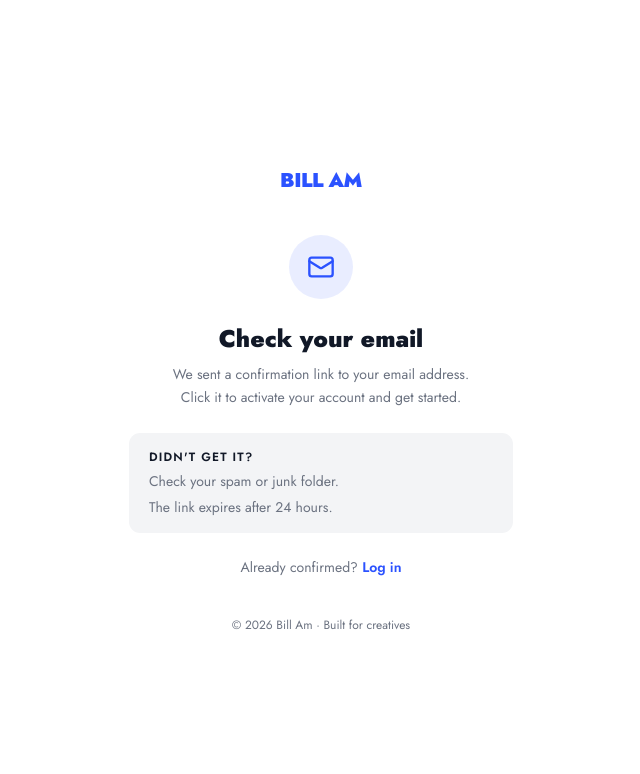
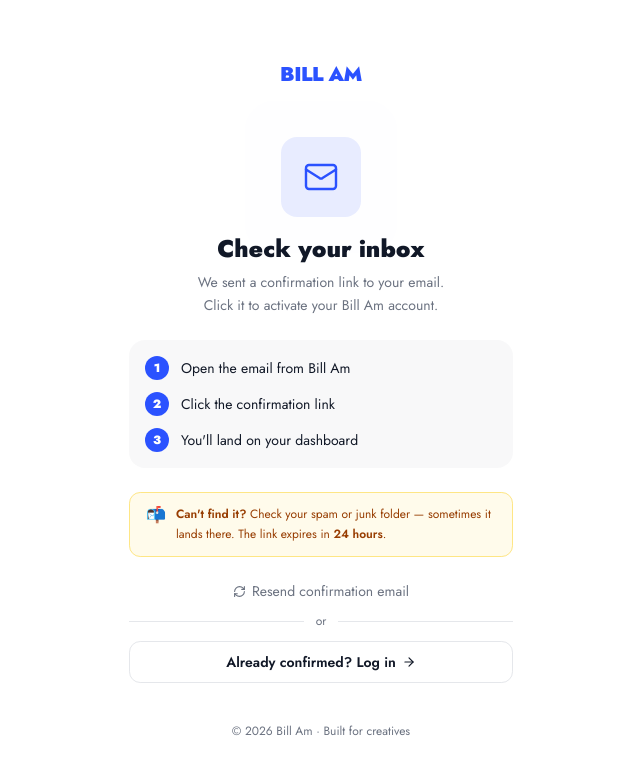
Before and after one commit to Drealguy/billam, a Next.js app: page /verify-email in a window 1280 px wide. Shown: the top 774 px of the page, without its empty margins (319-959 px from the left). Built offline with nearby package versions, Linux system fonts and the light colour scheme.

Commit message:
feat: polished verify-email page with steps, resend button, and spam notice

```diff
--- a/app/(auth)/register/page.tsx
+++ b/app/(auth)/register/page.tsx
@@ -61,6 +61,7 @@ export default function RegisterPage() {
 
     // If session is null, email confirmation is required
     if (!authData.session) {
+      sessionStorage.setItem("pendingEmail", data.email);
       router.push("/verify-email");
     } else {
       router.push("/dashboard");
--- a/app/(auth)/verify-email/page.tsx
+++ b/app/(auth)/verify-email/page.tsx
@@ -1,35 +1,102 @@
+"use client";
+
+import { useState } from "react";
 import Link from "next/link";
-import { Mail } from "lucide-react";
+import { Mail, RefreshCw, CheckCircle, ArrowRight } from "lucide-react";
+import { createClient } from "@/lib/supabase";
 
 export default function VerifyEmailPage() {
+  const [resent, setResent] = useState(false);
+  const [resending, setResending] = useState(false);
+
+  const handleResend = async () => {
+    setResending(true);
+    // Get the email from sessionStorage if we stored it, otherwise prompt
+    const email = sessionStorage.getItem("pendingEmail");
+    if (email) {
+      const supabase = createClient();
+      await supabase.auth.resend({ type: "signup", email });
+    }
+    setResending(false);
+    setResent(true);
+    setTimeout(() => setResent(false), 5000);
+  };
+
   return (
-    <div className="w-full space-y-6 text-center">
-      <div className="flex justify-center">
-        <div className="w-16 h-16 rounded-full bg-primary/10 flex items-center justify-center">
-          <Mail size={28} className="text-primary" />
+    <div className="w-full space-y-6">
+
+      {/* Animated envelope */}
+      <div className="flex flex-col items-center gap-4 pt-2">
+        <div className="relative">
+          <div className="w-20 h-20 rounded-2xl bg-primary/10 flex items-center justify-center">
+            <Mail size={36} className="text-primary" strokeWidth={1.6} />
+          </div>
+          {/* Pulse ring */}
+          <span className="absolute inset-0 rounded-2xl bg-primary/20 animate-ping opacity-30" />
+        </div>
+        <div className="text-center space-y-1.5">
+          <h1 className="text-2xl font-black">Check your inbox</h1>
+          <p className="text-sm text-muted-foreground leading-relaxed">
+            We sent a confirmation link to your email.<br />
+            Click it to activate your Bill Am account.
+          </p>
         </div>
       </div>
 
-      <div className="space-y-2">
-        <h1 className="text-2xl font-black">Check your email</h1>
-        <p className="text-sm text-muted-foreground leading-relaxed">
-          We sent a confirmation link to your email address.<br />
-          Click it to activate your account and get started.
+      {/* Steps */}
+      <div className="bg-muted/60 rounded-2xl p-4 space-y-3">
+        {[
+          { step: "1", text: "Open the email from Bill Am" },
+          { step: "2", text: "Click the confirmation link" },
+          { step: "3", text: "You'll land on your dashboard" },
+        ].map(({ step, text }) => (
+          <div key={step} className="flex items-center gap-3">
+            <span className="w-6 h-6 rounded-full bg-primary text-primary-foreground text-xs font-black flex items-center justify-center flex-shrink-0">
+              {step}
+            </span>
+            <p className="text-sm text-foreground">{text}</p>
+          </div>
+        ))}
+      </div>
+
+      {/* Spam notice */}
+      <div className="flex items-start gap-2.5 px-4 py-3 bg-amber-50 border border-amber-200 rounded-xl">
+        <span className="text-base leading-none mt-0.5">📬</span>
+        <p className="text-xs text-amber-800 leading-relaxed">
+          <span className="font-semibold">Can't find it?</span> Check your spam or junk folder — sometimes it lands there. The link expires in <span className="font-semibold">24 hours</span>.
         </p>
       </div>
 
-      <div className="bg-muted rounded-xl px-5 py-4 text-sm text-muted-foreground text-left space-y-1.5">
-        <p className="font-semibold text-foreground text-xs uppercase tracking-widest">Didn&apos;t get it?</p>
-        <p>Check your spam or junk folder.</p>
-        <p>The link expires after 24 hours.</p>
+      {/* Resend */}
+      <div className="text-center space-y-3">
+        {resent ? (
+          <div className="flex items-center justify-center gap-1.5 text-sm text-emerald-600 font-semibold">
+            <CheckCircle size={15} /> Email resent successfully
+          </div>
+        ) : (
+          <button
+            onClick={handleResend}
+            disabled={resending}
+            className="flex items-center justify-center gap-1.5 mx-auto text-sm text-muted-foreground hover:text-foreground transition-colors disabled:opacity-50"
+          >
+            <RefreshCw size={13} className={resending ? "animate-spin" : ""} />
+            {resending ? "Resending…" : "Resend confirmation email"}
+          </button>
+        )}
+
+        <div className="flex items-center gap-3 text-xs text-muted-foreground">
+          <div className="flex-1 h-px bg-border" />
+          <span>or</span>
+          <div className="flex-1 h-px bg-border" />
+        </div>
+
+        <Link
+          href="/login"
+          className="flex items-center justify-center gap-1.5 w-full py-2.5 rounded-xl border border-border text-sm font-semibold text-foreground hover:bg-secondary transition-colors"
+        >
+          Already confirmed? Log in <ArrowRight size={14} />
+        </Link>
       </div>
-
-      <p className="text-sm text-muted-foreground">
-        Already confirmed?{" "}
-        <Link href="/login" className="text-primary font-semibold hover:opacity-80">
-          Log in
-        </Link>
-      </p>
     </div>
   );
 }
```
